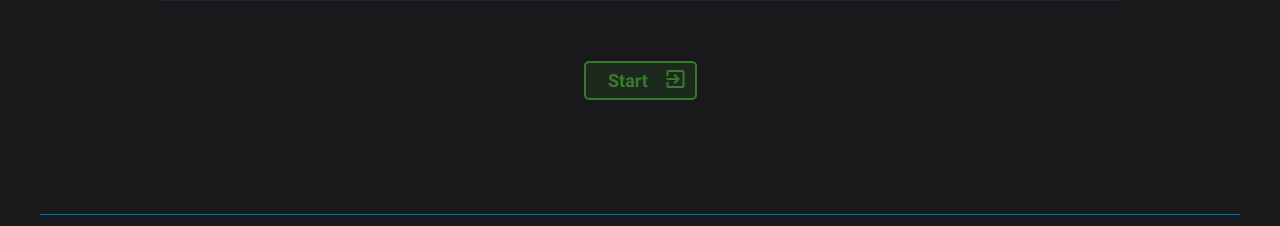
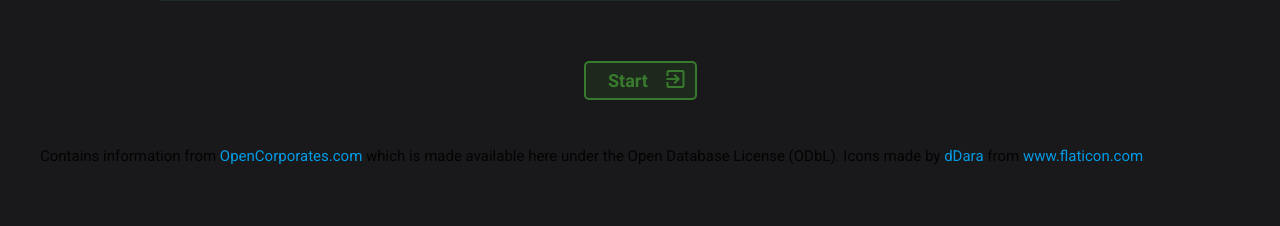
Before and after one commit to Deasun/CorporateNetworks, a Flask app: page / in a window 1280 px wide. Shown: the part 646-872 px from the top of the page. Run offline with Flask 2, Linux system fonts and the light colour scheme; a database or web service that is not in the repository returns one stand-in record (values such as "Sample title"); some libraries are stand-ins or nearby versions.

Commit message:
add horizontal scroll text

```diff
--- a/static/custom.js
+++ b/static/custom.js
@@ -17,6 +17,7 @@ $(document).on('click', 'circle', function() {
 })
 
 $(document).ready(function () {
+
     $('#customSwitch1').on('click', function() {
         if($('#customSwitch1').prop('checked')) {
             $('.custom-switch label').css('color', '#52ccb0')
@@ -29,7 +30,8 @@ $(document).ready(function () {
 
     let targets = [
         '.total-co h6',
-        '.total-dirs h6',
+        '.total-industries h6',
+        '.total-offs h6',
         '.hover-profile h6',
         'circle',
         '.map-title i'
@@ -37,6 +39,7 @@ $(document).ready(function () {
 
     let helpers = [
         '#companies-helper',
+        '#industries-helper',
         '#directors-helper',
         '#glance-helper',
         '#map-helper',
@@ -61,7 +64,7 @@ $(document).ready(function () {
     $('.input-field button').on('click', function () {
         $('.search-window').css('visibility', 'hidden')
         $('.loader-circle').delay(500).fadeIn(1000)
-        $('.loader-news').delay(2000).slideDown(4000)
+        $('.loader-news').delay(10000).slideDown(4000)
         $('.latest-news').each(function(index) {
             $(this).delay(500*index).fadeIn()
         })
@@ -91,4 +94,10 @@ $(document).ready(function () {
         $('.map-area .material-icons').toggleClass('rotate-icon')
     })
 
+    $('.hz-scroll p').animate({
+            left:'-100%',
+            opacity: 100,
+        }, 40000, 'linear', function() {
+        $(this).css('opacity', '0')
+        })
 })
--- a/templates/home.html
+++ b/templates/home.html
@@ -25,9 +25,9 @@
             <div class="tutorial-text">
                 <h2>Visualise</h2>
                 <blockquote>
-                    <p class="white-text">A Corporate Network map will display all the companies that share common directors with your search.</p>
-                    <p class="white-text">Each node is a company.</p>
-                    <p class="white-text">Each link indicates that two companies share one or more directors.</p>
+                    <p class="white-text">A Corporate Network map will display all the companies that share common officers with the company you enter.</p>
+                    <p class="white-text">Each node represents a company.</p>
+                    <p class="white-text">Each link indicates that two companies share one or more officers.</p>
                 </blockquote>
             </div>
             <div class="map-image">
@@ -40,7 +40,7 @@
                 <h2>Explore</h2>
                 <blockquote>
                     <p class="white-text">Hover, drag, click to explore the connections.</p>
-                    <p class="white-text">Use the left-hand tabs to isolate specific companies or directors.</p>
+                    <p class="white-text">Use the left-hand tabs to isolate specific companies, officers or industries.</p>
                 </blockquote>
             </div>
             <div class="map-image">
@@ -52,7 +52,7 @@
             <div class="tutorial-text">
                 <h2>Compare</h2>
                 <blockquote>
-                    <p class="white-text">Click on the company nodes to explore information about company directors, finances and activities.</p>
+                    <p class="white-text">Click on the company nodes to explore information about company officers, finances and activities.</p>
                     <p class="white-text">Where are their headquarters?<br>Who do they owe money to?<br>What do they do?<br>Who's in control?</p>
                 </blockquote>
             </div>
@@ -65,8 +65,8 @@
             <div class="tutorial-text">
                 <h2>Strategise</h2>
                 <blockquote>
-                    <p class="white-text">Corporate Network Explorer is a launching pad for further investigations by those holding private power to account.</p>
-                    <p class="white-text">Use the map to identify key individuals, diverse business interests and vulnerabilities.</p>
+                    <p class="white-text">Corporate Network Explorer is a launching pad for further investigations by those holding private power to account.
+                        Use the map to identify key individuals and their business interests.</p>
                     <p class="white-text">Click <a href='/dig-deeper' target='_blank'><i class="material-icons medium">info_outline</i></a> in the Company Profiles
                         to get Corporate Watch's guide to digging deeper.</p>
                 </blockquote>
@@ -86,12 +86,12 @@
     <div class="search-window">
         <i class="close-search material-icons">close</i>
         <div class='intro'>
-            <h3>Enter the Registered Company Number<br>to Explore its Corporate Network</h3>
-            <p>The Corporate Network will display the companies that share common Directors with the Company Number you enter.</p>
+            <h3>Enter the Registered Company ID<br>to Explore its Corporate Network</h3>
+            <p>The Corporate Network will display the companies that share common officers with the company number you enter.</p>
         </div>
 
         <form class='input-field' action="{{ url_for('check_database') }}" method="post" role="form">
-                <label for="company_number">Company Number</label>
+                <label for="company_number">Company ID</label>
                 <input id="searchForm" type="text" name="company_number">
                 <button id="search-btn" class="waves-effect waves-light" type="submit">Search
                     <i class="material-icons right">search</i>
@@ -139,4 +139,13 @@
         </div>
     </div>
 
+    <div class="hz-scroll">
+        <p>Contains information from <a href="https://opencorporates.com/" target="_blank">
+            OpenCorporates.com</a> which is made available here under the Open Database License (ODbL).
+            Icons made by
+            <a target="_blank" href="https://www.flaticon.com/authors/ddara" title="dDara">dDara</a> from
+            <a target="_blank" href="https://www.flaticon.com/" title="Flaticon">www.flaticon.com</a>
+        </p>
+    </div>
+
 {% endblock %}
```
